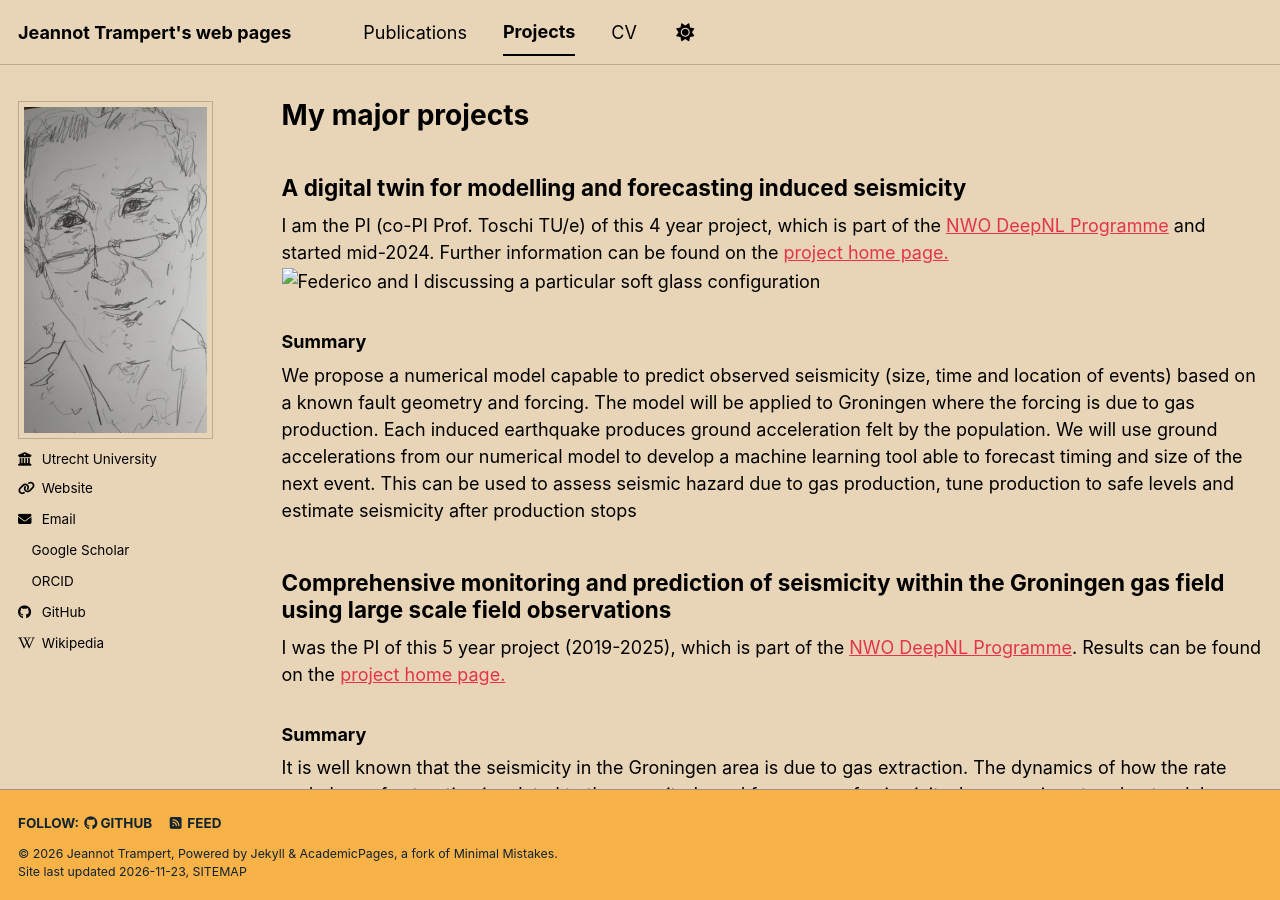
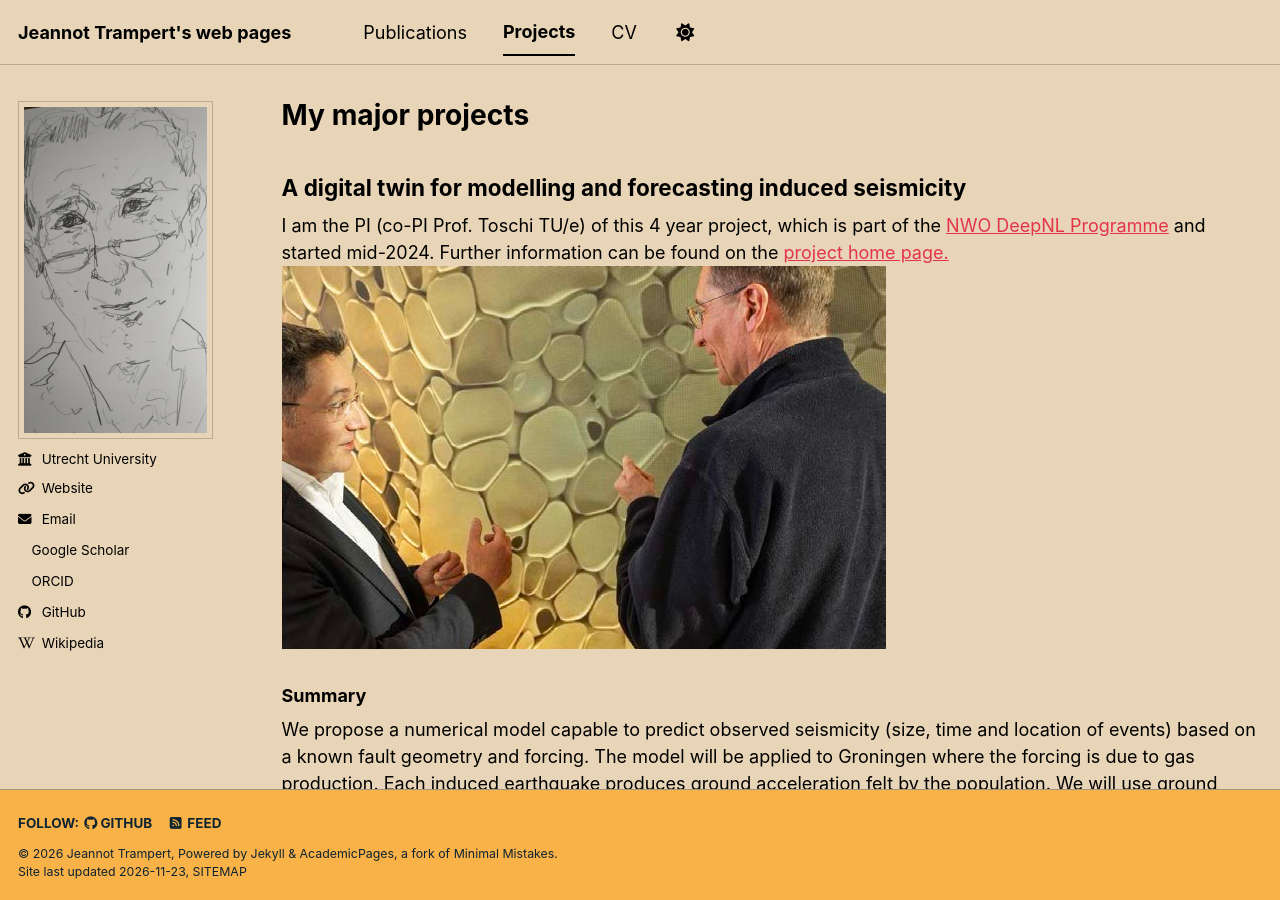
Before and after one commit to jeannot-trampert/jeannot-trampert.github.io, a Jekyll site: the page built from _pages/portfolio.html, in a window 1280 px wide and 900 px high. Built offline with Jekyll 4.4.1, drawn with Linux system fonts in a browser that asks for light colours; a script bundle is joined from its source files by our own code; comment, search, counter and statistics services are not loaded; a style sheet for code colours, icons or effects is not loaded.

Commit message:
Fix image source paths in portfolio.html
Updated image source paths to be absolute.

```diff
--- a/_pages/portfolio.html
+++ b/_pages/portfolio.html
@@ -20,7 +20,7 @@ href="https://www.nwo.nl/en/researchprogrammes/deepnl">NWO
 DeepNL Programme</a> and started mid-2024. Further
 information can be found on the <a
 href="https://www.nwo.nl/en/projects/deepnl2023001">project home page.</a>
-  <img src="images/DeepNL-Jaarverslag-VIII-2025.jpeg" alt="Federico and I discussing a particular soft glass configuration">
+  <img src="/images/DeepNL-Jaarverslag-VIII-2025.jpeg" alt="Federico and I discussing a particular soft glass configuration">
 
 <h3> Summary</h3>
 We propose a numerical model capable to predict observed
@@ -48,6 +48,7 @@ href="https://www.nwo.nl/en/researchprogrammes/deepnl">NWO
 DeepNL Programme</a>.
 Results can be found on the <a
 href="https://www.nwo.nl/en/projects/ifili74576">project home page.</a>
+  <img src="/images/DeepNL-Jaarverslag-VIII-2025.jpeg" alt="Federico and I discussing a particular soft glass configuration">
 
 <h3> Summary</h3>
 It is well known that the seismicity in the Groningen area
```
